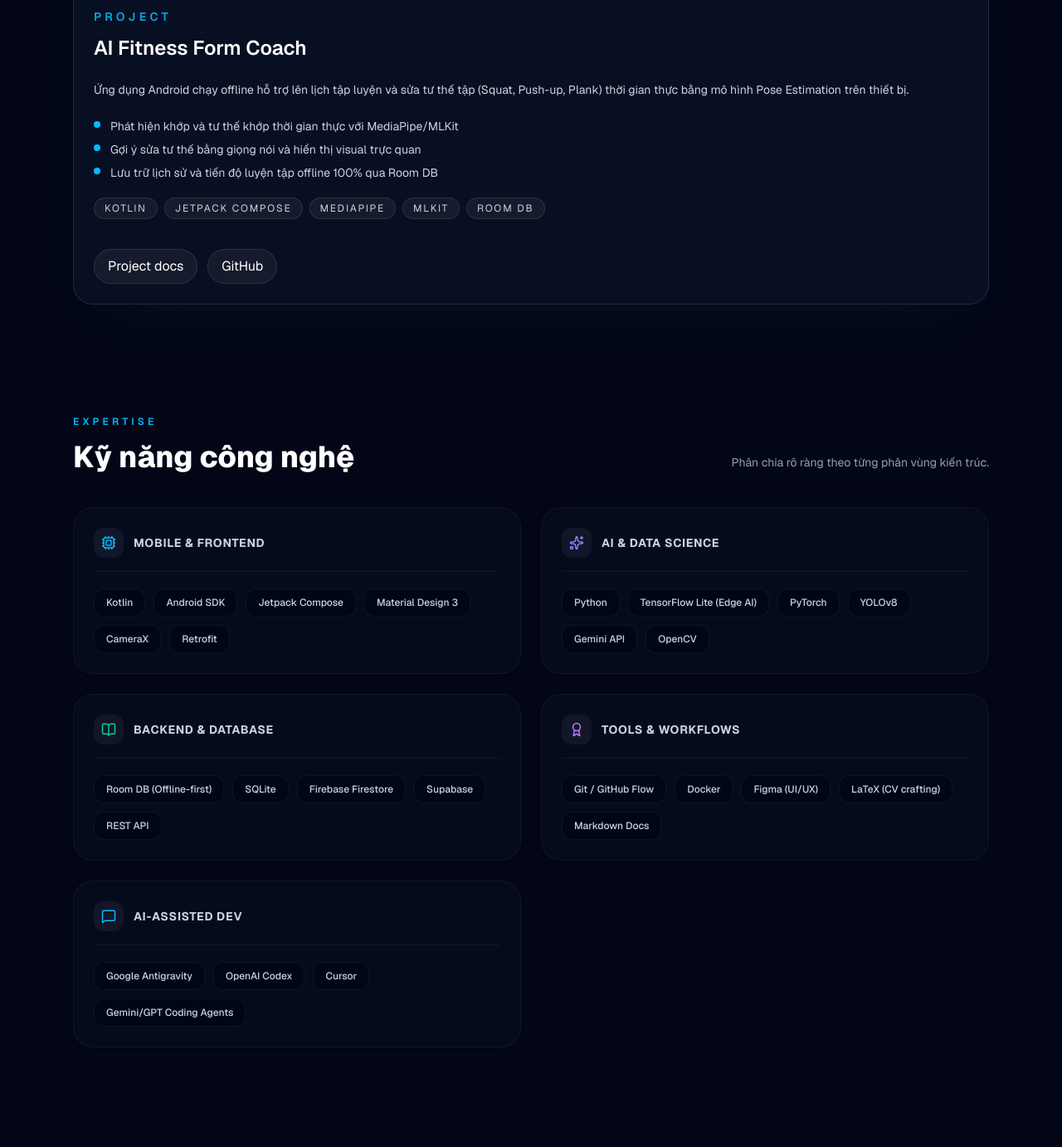
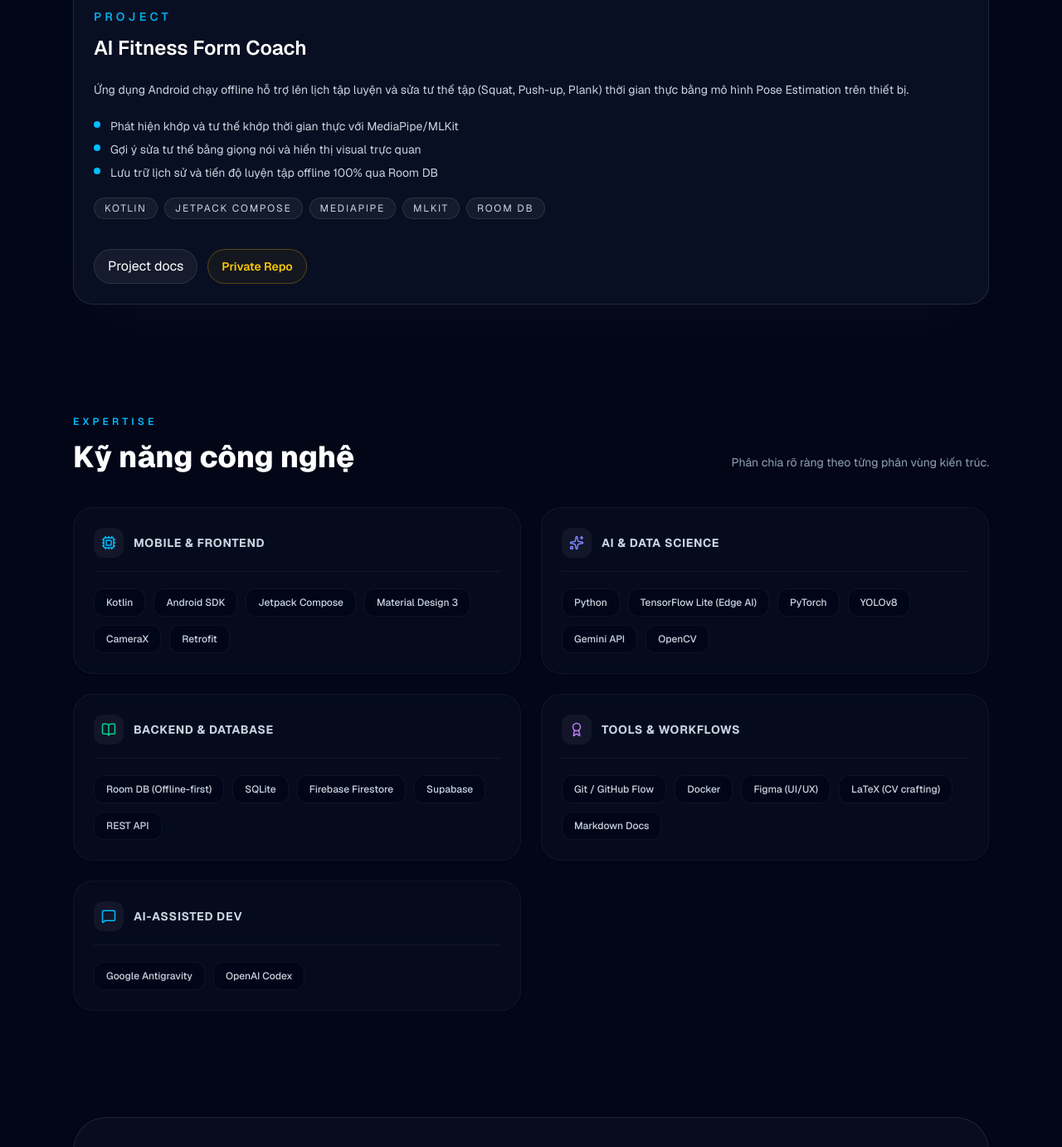
Before and after one commit to DuyLuan2107/duyluan-portfolio, a Next.js app: page / in a window 1280 px wide. Shown: the part 5139-6521 px from the top of the page at 83% size. Built offline with nearby package versions, Linux system fonts and the light colour scheme.

Commit message:
feat: hide private repository URLs for commercial projects

```diff
--- a/src/app/page.tsx
+++ b/src/app/page.tsx
@@ -64,7 +64,7 @@ const skillGroups = [
   {
     label: "AI-Assisted Dev",
     icon: <MessageSquare className="text-sky-400" size={18} />,
-    skills: ["Google Antigravity", "OpenAI Codex", "Cursor", "Gemini/GPT Coding Agents"],
+    skills: ["Google Antigravity", "OpenAI Codex"],
   },
 ];
 
@@ -82,7 +82,7 @@ const projects = [
     tags: ["Kotlin", "Jetpack Compose", "TensorFlow Lite", "Firebase"],
     screenshot: "/screenshots/01_home_dashboard.png",
     docsUrl: "https://github.com/DuyLuan2107/duyluan-portfolio/blob/main/docs/PROJECT_OVERVIEW.md",
-    githubUrl: "https://github.com/DuyLuan2107/vocablens-ai",
+    githubUrl: "private",
     apkUrl: "/vocablens.apk",
   },
   {
@@ -112,7 +112,7 @@ const projects = [
     tags: ["Kotlin", "Jetpack Compose", "MediaPipe", "MLKit", "Room DB"],
     screenshot: "/fitness-mockup.png",
     docsUrl: "https://github.com/DuyLuan2107/duyluan-portfolio/blob/main/docs/ARCHITECTURE.md",
-    githubUrl: "https://github.com/DuyLuan2107/AIFitnessCoach",
+    githubUrl: "private",
   },
 ];
 
--- a/src/components/ProjectCard.tsx
+++ b/src/components/ProjectCard.tsx
@@ -8,7 +8,7 @@ interface ProjectCardProps {
   screenshot: string;
   docsUrl?: string;
   demoUrl?: string;
-  githubUrl: string;
+  githubUrl?: string;
   apkUrl?: string;
 }
 
@@ -83,6 +83,7 @@ export default function ProjectCard({
               Demo
             </a>
           ) : null}
+          {githubUrl && githubUrl !== "private" ? (
             <a
               href={githubUrl}
               target="_blank"
@@ -91,6 +92,14 @@ export default function ProjectCard({
             >
               GitHub
             </a>
+          ) : githubUrl === "private" ? (
+            <span
+              className="inline-flex items-center justify-center rounded-full border border-yellow-500/30 bg-yellow-500/5 px-4 py-2 text-sm font-semibold text-yellow-400 cursor-help"
+              title="Private Repository - Access can be shared upon request"
+            >
+              Private Repo
+            </span>
+          ) : null}
           {apkUrl ? (
             <a
               href={apkUrl}
```
Also changed, not shown: 2 other files (tests, documents, lock files or other folders). Lines whose indentation alone changed are shown as unchanged.
